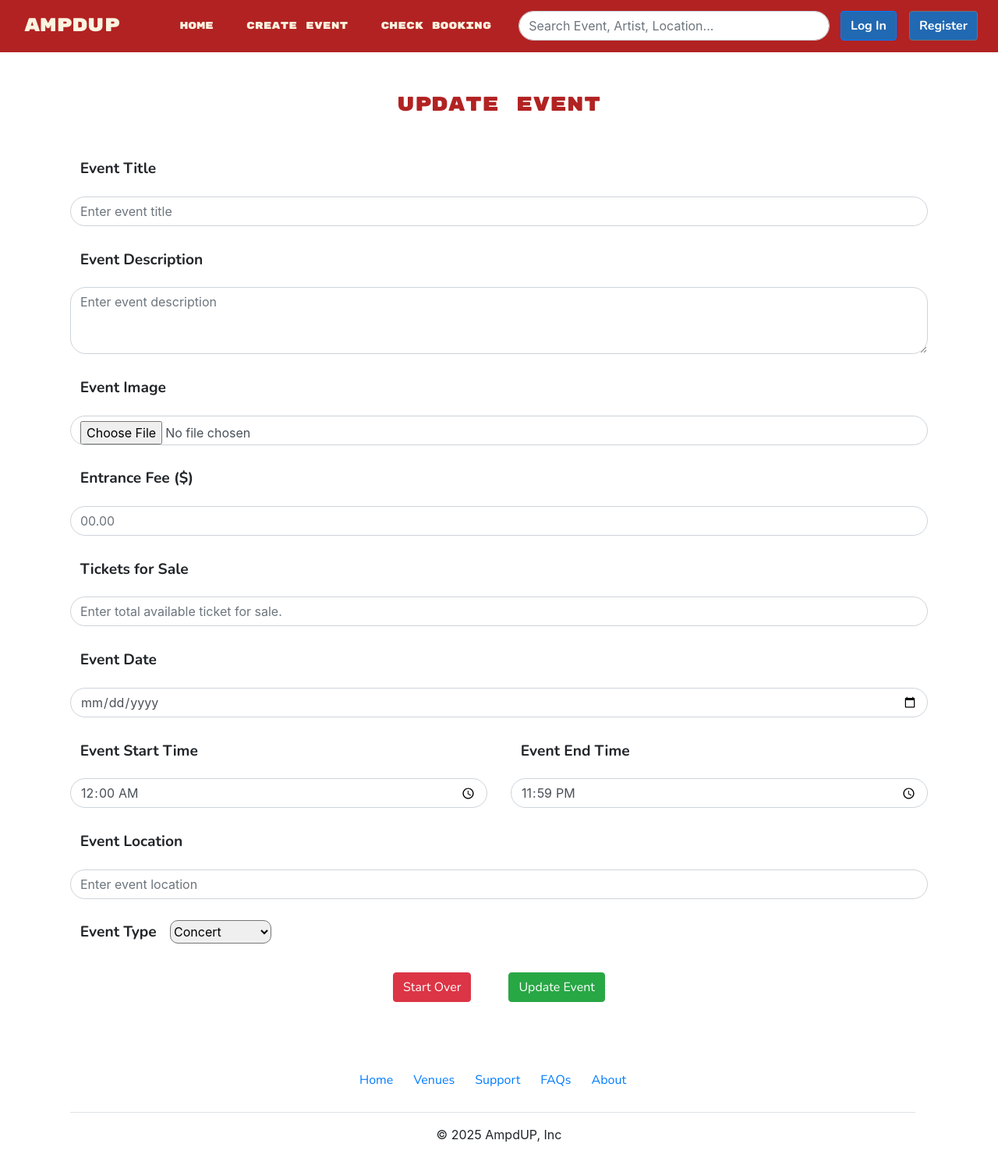
After one commit to Erix-Senpai/Ampdup, a Flask app: template Ampdup_Codebase/templates/EditEvent.html in a window 1280 px wide. The commit adds this page. Shown: the whole page at 78% size. Run offline with Flask 3, Linux system fonts and the light colour scheme; tables that the repository leaves empty hold one stand-in row (values such as "Sample post"); the template is opened without the code that fills it: values that come from a table or form of the project are taken from there, most other values are stand-ins (such as "Sample title", 1, 10 or a date in 2020); some libraries are stand-ins or nearby versions; some web fonts are replaced.

Commit message:
Added functionality for edit/update event.

```diff
--- a/Ampdup_Codebase/__init__.py
+++ b/Ampdup_Codebase/__init__.py
@@ -33,7 +33,8 @@ def create_app():
     from . import auth
     app.register_blueprint(auth.auth_bp)
 
-
+    from . import edit_events
+    app.register_blueprint(edit_events.edit_event_bp)
     from . import purchase_ticket
     app.register_blueprint(purchase_ticket.purchase_ticket_bp)
 
--- a/Ampdup_Codebase/cancel_booking.py
+++ b/Ampdup_Codebase/cancel_booking.py
@@ -2,7 +2,6 @@ from flask import Blueprint, request, redirect, url_for, flash
 from flask_login import current_user, login_required
 from .models import db, Event, Booking
 from .forms import CancelBookingForm
-from .return_query import return_single_event_query
 
 
 cancel_booking_bp = Blueprint('CancelBooking', __name__, url_prefix='/Cancel_Booking')
--- a/Ampdup_Codebase/forms.py
+++ b/Ampdup_Codebase/forms.py
@@ -62,7 +62,6 @@ class EventForm(FlaskForm):
     endTime = TimeField("Event End Time", format="%H:%M", default=time(23,59), validators=[DataRequired(message="Must have an ending time.")])
     location = StringField("Event Location", validators=[InputRequired(message="Must have a location for the event.")])
     type = SelectField("Event Type", choices=[(1, "Concert"),(2, "DJ Event"),(3, "Club Night"),(4, "Disco"),(5, "Classical"),(6, "Music Festival"),(7, "Gig")], coerce=int)
-    status = SelectField("Event Status", choices=[(1, "Open"), (2, "Cancelled"), (3, "Sold Out"), (4, "Inactive")], coerce=int)
 
 
 # User comment form
--- a/Ampdup_Codebase/templates/BookingHistory.html
+++ b/Ampdup_Codebase/templates/BookingHistory.html
@@ -36,6 +36,7 @@
                                     <!--View Event Detail-->
                                     <a href="{{ url_for('event.event_details', id=event.event_id, view_mode = 'past_booking') }}" class="btn btn-primary">View Details</a>
                                     <!--If Event > Open, allow owner to Cancel Event. Else, disable Cancel Event.-->
+                                    <a href="{{ url_for('EditEvent.edit_event', event_id = event.event_id) }}" class="btn btn-primary">Edit Event</a>
                                     {% if event.status != 'Inactive' and event.status != 'Cancelled' %}
                                     <button type="button" class="btn btn-danger" data-toggle="modal" data-target="#cancelEvent-{{event.event_id}}">Cancel Event</button>
                                     {% else %}
--- a/Ampdup_Codebase/templates/CreateEvent.html
+++ b/Ampdup_Codebase/templates/CreateEvent.html
@@ -6,7 +6,7 @@
 
             <!--Create Event Form-->
             <div class="container">
-                <h2>Create or Update Event</h2>
+                <h2>Create Event</h2>
 
                 <!--Event title form-->
                 <form class="Create-Event-Page" action="{{ url_for('CreateEvent.Create_Event') }}" method="POST" enctype="multipart/form-data">
--- /dev/null
+++ b/Ampdup_Codebase/templates/EditEvent.html
@@ -0,0 +1,119 @@
+{% extends "base.html" %}
+
+{% block content %}
+
+        <main>
+
+            <!--Create Event Form-->
+            <div class="container">
+                <h2> Update Event</h2>
+
+                <!--Event title form-->
+                <form class="Create-Event-Page" action="{{ url_for('EditEvent.edit_event', event_id=event_id) }}" method="POST" enctype="multipart/form-data">
+                    {{ event_form.hidden_tag()}}
+                    <div class="mb-3">
+                        {{ event_form.title.label(class="form-label") }}
+                        {{ event_form.title(class="form-control", id="title", placeholder="Enter event title")}}
+                        {% for error in event_form.title.errors %}
+                        <div class="text-danger">{{ error }}</div>
+                        {% endfor %}
+                    </div>
+
+                    <!--Event Description form-->
+                    <div class="mb-3">
+                        {{ event_form.description.label(class="form-label")}}
+                        {{ event_form.description(class="form-control", id="description", rows="3", placeholder="Enter event description")}}
+                        {% for error in event_form.description.errors %}
+                        <div class="text-danger">{{ error }}</div>
+                        {% endfor %}
+                    </div>
+
+                    <!--Upload event image form-->
+                    <div class="mb-3">
+                        {{ event_form.image.label(class="form-label")}}
+                        {{ event_form.image(class="form-control", id="image")}}
+                        {% for error in event_form.image.errors %}
+                        <div class="text-danger">{{ error }}</div>
+                        {% endfor %}
+                    </div>
+                    <!--Upload event ticket form-->
+                    <div class="mb-3">
+                        {{ event_form.price.label(class="form-label")}}
+                        {{ event_form.price(class="form-control", id="price", placeholder="00.00")}}
+                        {% for error in event_form.price.errors %}
+                        <div class="text-danger">{{ error }}</div>
+                        {% endfor %}
+                    </div>
+
+                    <!-- Total available ticket form-->
+                    <div class="mb-3">
+                        {{ event_form.ticket.label(class="form-label")}}
+                        {{ event_form.ticket(class="form-control", id="ticket", placeholder="Enter total available ticket for sale.")}}
+                        {% for error in event_form.ticket.errors %}
+                        <div class="text-danger">{{ error }}</div>
+                        {% endfor %}
+                    </div>
+
+                    <!--Event date form-->
+                    <div class="mb-3">
+                        {{ event_form.date.label(class="form-label")}}
+                        {{ event_form.date(class="form-control", id="date")}}
+                        {% for error in event_form.date.errors %}
+                        <div class="text-danger">{{ error }}</div>
+                        {% endfor %}
+                    </div>
+                    <!--Event start time form-->
+                    <div class="row">
+                        <div class="col">
+                            <div class="mb-3">
+                                {{ event_form.startTime.label(class="form-label")}}
+                                {{ event_form.startTime(class="form-control", id="startTime")}}
+                                {% for error in event_form.startTime.errors %}
+                                <div class="text-danger">{{ error }}</div>
+                                {% endfor %}
+                            </div>
+                        </div>
+
+                        <!--Event end time form-->
+                        <div class="col">
+                            <div class="mb-3">
+                                {{ event_form.endTime.label(class="form-label")}}
+                                {{ event_form.endTime(class="form-control", id="endTime")}}
+                                {% for error in event_form.endTime.errors %}
+                                <div class="text-danger">{{ error }}</div>
+                                {% endfor %}
+                            </div>
+                        </div>
+                    </div>
+
+
+                    <!--Event location form-->
+                    <div class="mb-3">
+                        {{ event_form.location.label(class="form-label")}}
+                        {{ event_form.location(class="form-control", id="location", placeholder="Enter event location")}}
+                        {% for error in event_form.location.errors %}
+                        <div class="text-danger">{{ error }}</div>
+                        {% endfor %}
+                    </div>
+
+                    <!--Event category type dropdown form-->
+                    <div class="mb-3">
+                        {{ event_form.type.label(class="form-label")}}
+                        {{ event_form.type(class="form-select", id="type", placeholder="Select Event Type")}}
+                        {% for error in event_form.type.errors %}
+                        <div class="text-danger">{{ error }}</div>
+                        {% endfor %}
+                    </div>
+
+
+
+                    <!--Submit and restart form buttons-->
+                    <div class="form-buttons d-flex justify-content-center">
+                        <button id="ResetButton" type="reset" class="btn btn-danger">Start Over</button>
+                        <button id="SubmitButton" type="submit" name="submit" class="btn btn-success">Update Event</button>
+                    </div>
+                </form>
+            </div>
+        </main>
+
+{% endblock content %}
```
Also changed, not shown: Ampdup_Codebase/edit_events.py (added, +57 -0 lines), Ampdup_Codebase/test.py (deleted, +0 -63 lines).
